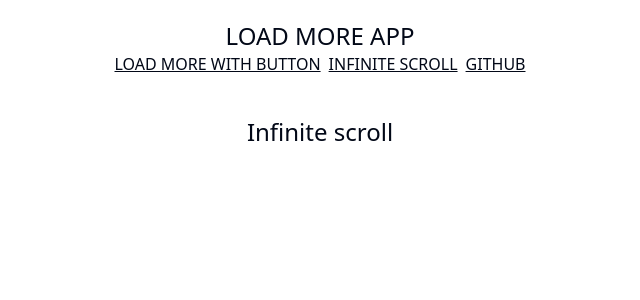
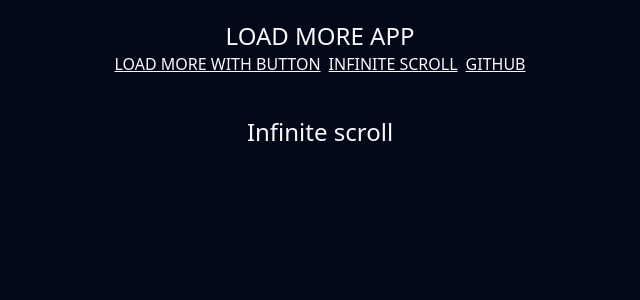
Before and after one commit to em-jose/react-load-more, a React (Vite) app: page /infinite in a window 1280 px wide. Shown: the top 300 px of the page, without its empty margins (320-960 px from the left). Built offline with nearby package versions, Linux system fonts and the light colour scheme; no server answers.

Commit message:
feat: implement theme-provider

```diff
--- a/src/components/AppLayout.tsx
+++ b/src/components/AppLayout.tsx
@@ -1,11 +1,14 @@
 import { Header } from "@/components/Header";
+import { ThemeProvider } from "@/components/ui/theme-provider";
 
 export const AppLayout = ({ children }: AppLayoutType) => {
     return (
         <>
-            <Header />
+            <ThemeProvider defaultTheme="dark" storageKey="vite-ui-theme">
+                <Header />
 
-            <main className="p-5">{children}</main>
+                <main className="p-5">{children}</main>
+            </ThemeProvider>
         </>
     );
 };
```
